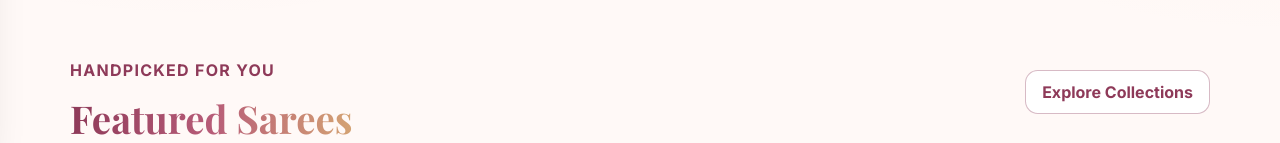
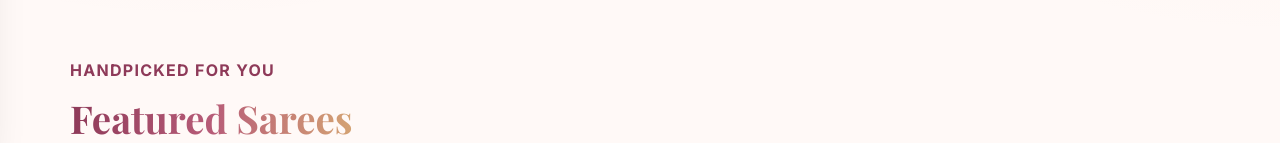
Before and after one commit to Chinthasaiganesh/Vaishnavi-Silk-Emporium, a React (Vite) app in the folder frontend/: page / in a window 1280 px wide. Shown: the part 657-800 px from the top of the page. Built offline with nearby package versions, Linux system fonts and the light colour scheme; no server answers.

Commit message:
explore collections text passed

```diff
--- a/frontend/src/pages/HomePage.jsx
+++ b/frontend/src/pages/HomePage.jsx
@@ -158,9 +158,6 @@ export default function HomePage() {
             <p className="eyebrow">Handpicked For You</p>
             <h2>Featured Sarees</h2>
           </div>
-          <Link className="btn btn-outline" to="/products">
-            Explore Collections
-          </Link>
         </div>
         <div className="featured-products-grid">
           {featuredLoading && Array.from({ length: 4 }, (_, index) => <div className="skeleton-card" key={index} />)}
```
